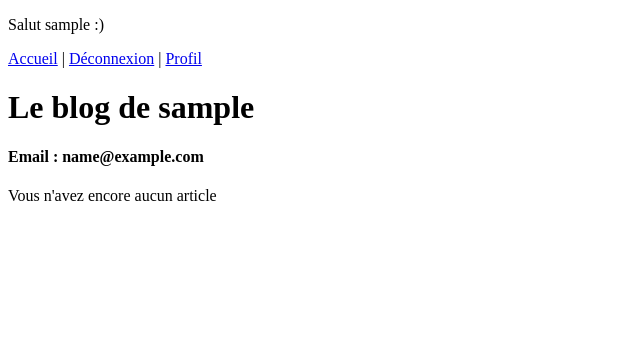
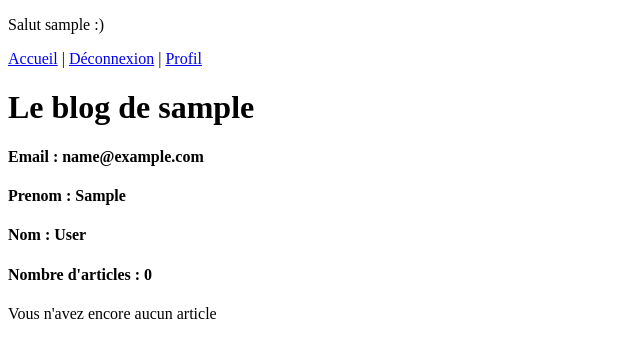
Before and after one commit to abstractHunter/youBlog, a Django app: page /accounts/profile/ in a window 1280 px wide. Shown: the top 358 px of the page, without its empty margins (0-640 px from the left). Run offline with Django 4.2, Linux system fonts and the light colour scheme; the visitor is signed in with stand-in values (Sample User, id 1); data that the repository does not hold is empty.

Commit message:
c009 | update profile template

```diff
--- a/templates/accounts/profile.html
+++ b/templates/accounts/profile.html
@@ -9,6 +9,9 @@
     <div>
       <h1>Le blog de {{ user_profile.username }}</h1>
       <h4>Email : {{ user_profile.email }}</h4>
+      <h4>Prenom : {{ user_profile.first_name }}</h4>
+      <h4>Nom : {{ user_profile.last_name }}</h4>
+      <h4>Nombre d'articles : {{ posts|length }}</h4>
     </div>
     <div>
     {% for post in posts %}
```
